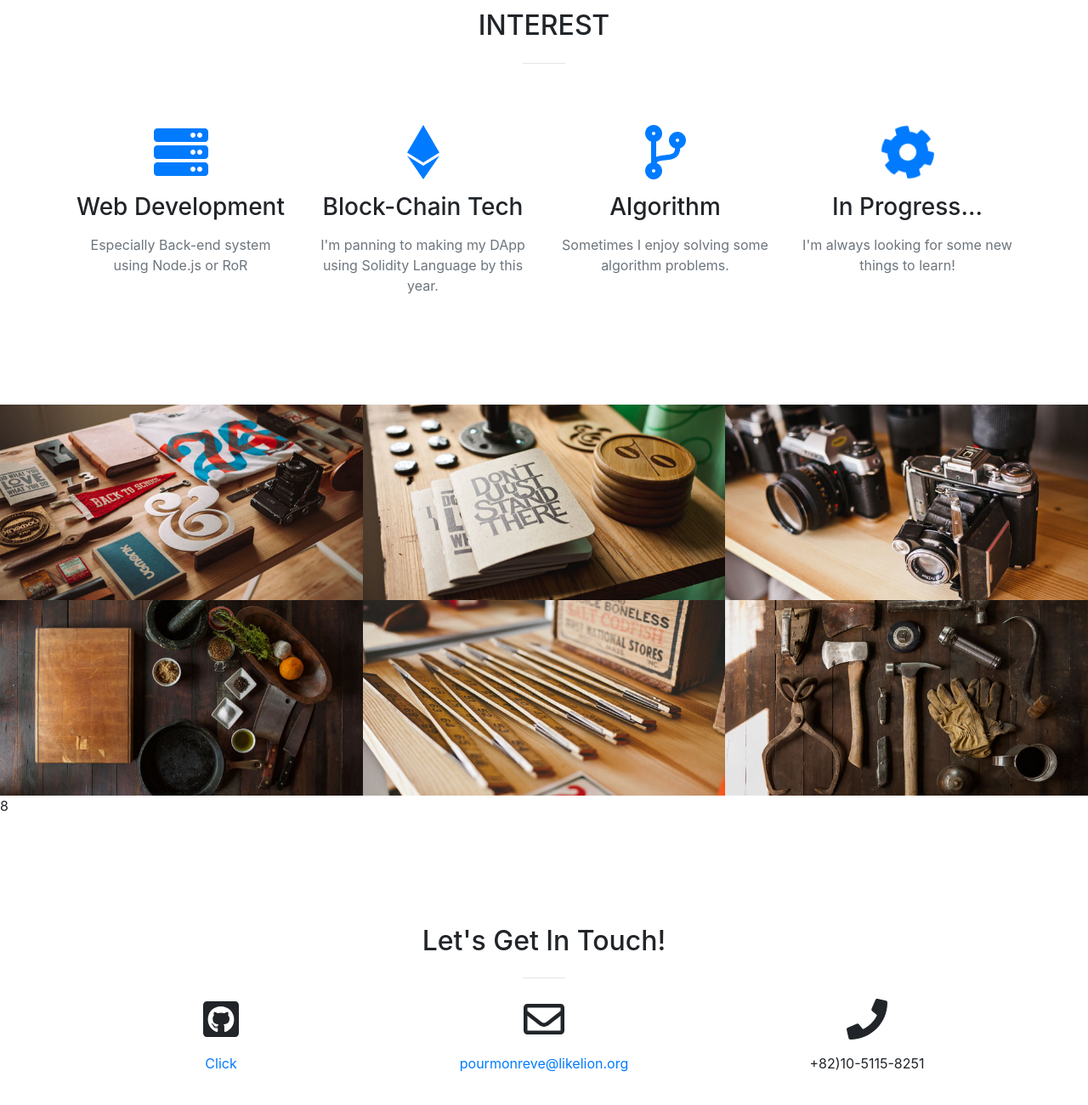
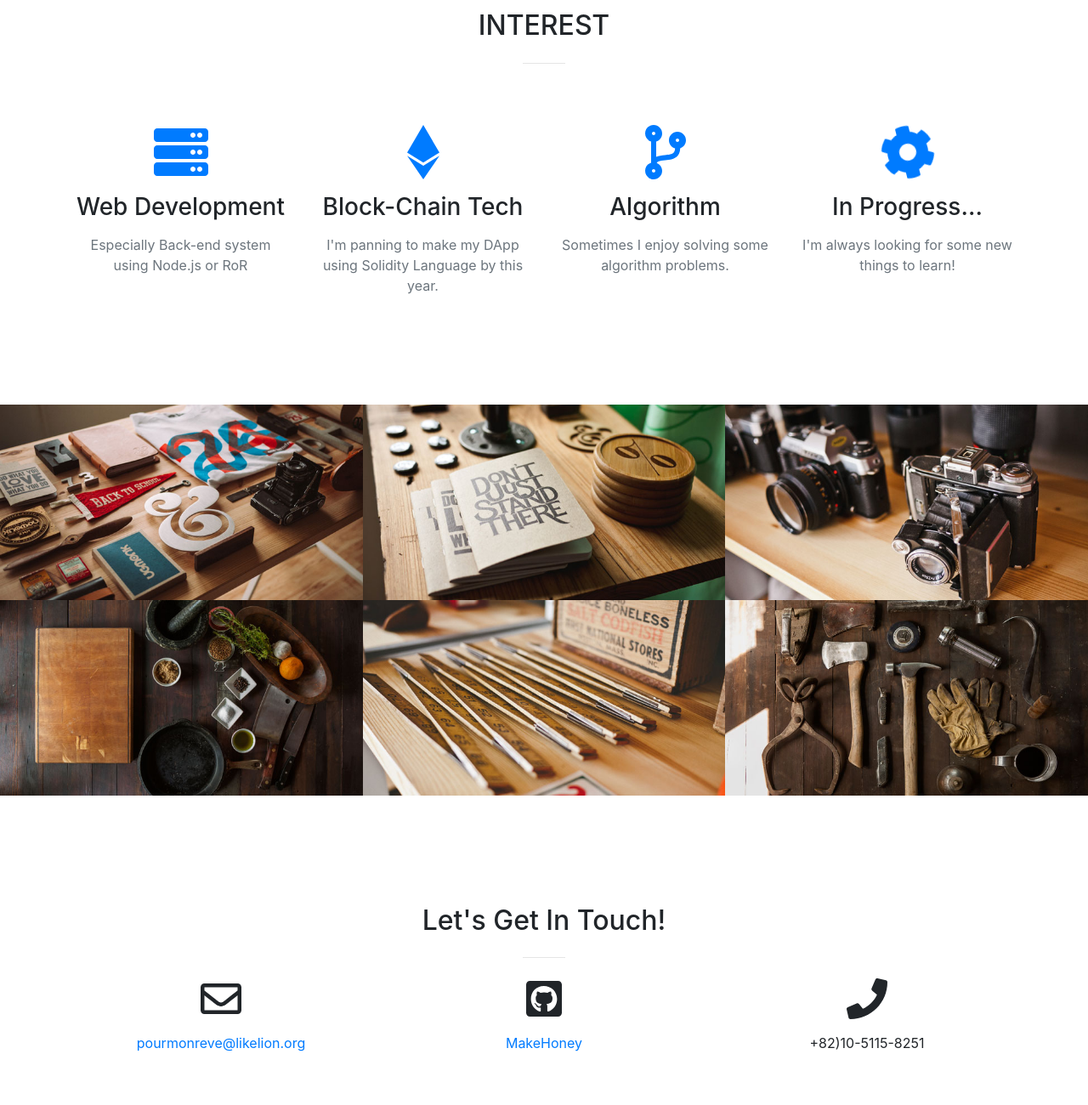
Before and after one commit to MakeHoney/MakeHoney.github.io_, a website with bundled scripts: page index.html in a window 1280 px wide. Shown: the part 1346-2646 px from the top of the page at 85% size. Built offline with nearby package versions, Linux system fonts and the light colour scheme.

Commit message:
modified a typo

```diff
--- a/css/creative.css
+++ b/css/creative.css
@@ -6,6 +6,11 @@ html {
 
 body {
   font-family: 'Merriweather', 'Helvetica Neue', Arial, sans-serif;
+}
+
+/* added component */
+.bio {
+  text-align: center;
 }
 
 hr {
--- a/index.html
+++ b/index.html
@@ -118,7 +118,7 @@
           <div class="service-box mt-5 mx-auto">
             <i class="fab fa-ethereum fa-4x text-primary mb-3"></i>
             <h3 class="mb-3">Block-Chain Tech</h3>
-            <p class="text-muted mb-0">I'm panning to making my DApp using Solidity Language by this year.</p>
+            <p class="text-muted mb-0">I'm panning to make my DApp using Solidity Language by this year.</p>
           </div>
         </div>
         <div class="col-lg-3 col-md-6 text-center">
@@ -234,7 +234,7 @@
         </div>
       </div>
     </div>
-  </section>8
+  </section>
 
   <section id="contact">
     <div class="container">
@@ -245,16 +245,16 @@
         </div>
       </div>
       <div class="row">
-        <div class="col-lg-4 ml-auto text-center">
-        <i class="fab fa-github-square fa-3x mb-3"></i>
-          <p>
-            <a href="https://github.com/makehoney">Click</a>
-          </p>
-        </div>
         <div class="col-lg-4 mr-auto text-center">
           <i class="far fa-envelope fa-3x mb-3"></i>
           <p>
             <a href="mailto:your-email@your-domain.com">pourmonreve@likelion.org</a>
+          </p>
+        </div>
+        <div class="col-lg-4 ml-auto text-center">
+        <i class="fab fa-github-square fa-3x mb-3"></i>
+          <p>
+            <a href="https://github.com/makehoney">MakeHoney</a>
           </p>
         </div>
         <div class="col-lg-4 ml-auto text-center">
```
